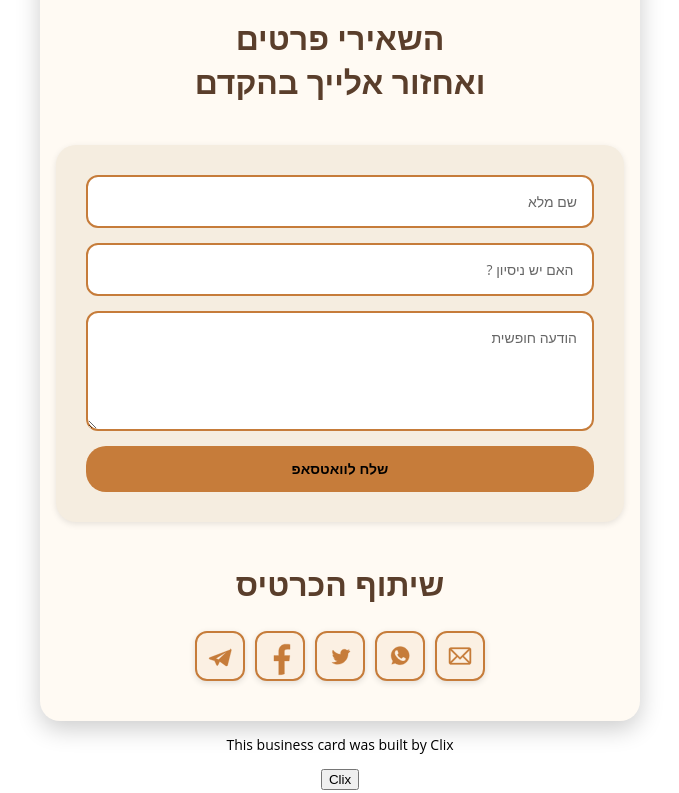
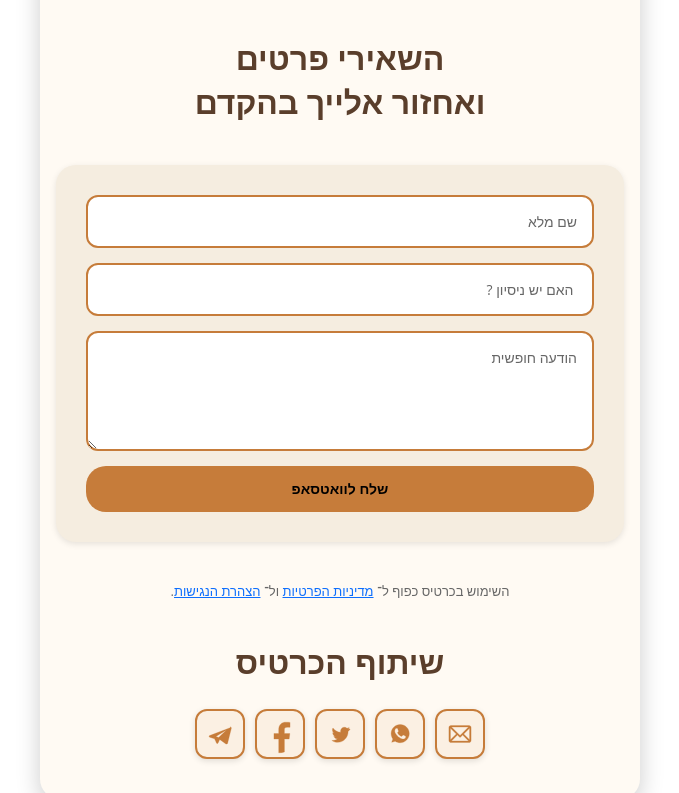
Before and after one commit to Nissim122/Nisim15, a plain HTML site: page public/cards/yaelNails/yael.html in a window 1280 px wide. Shown: the part 2231-3024 px from the top of the page, without its empty margins (300-979 px from the left). Drawn offline with nearby package versions, Linux system fonts and the light colour scheme.

Commit message:
עדכון יעל חן בהתאם לקבצים

```diff
--- a/public/assets/base.css
+++ b/public/assets/base.css
@@ -404,6 +404,7 @@ strong {
   cursor: pointer;
   transition: background-color 0.3s ease;
   margin-top: var(--scroll-btn-margin-top, 20px);
+  margin-bottom: var(--scroll-btn-margin-bottom, 20px); /* ריווח תחתון */
 }
 
 .scroll-to-contact-btn:hover,
--- a/public/cards/yaelNails/yael.html
+++ b/public/cards/yaelNails/yael.html
@@ -317,6 +317,16 @@
     </button>
   </form>
 </div>
+  <!-- שורת טקסט קטנה קבועה -->
+  <p class="legal-note">
+    השימוש בכרטיס כפוף ל־
+    <a href="/pages/privacy.html" target="_blank" rel="noopener">מדיניות הפרטיות</a>
+    ול־
+    <a href="/pages/accessibility.html" target="_blank" rel="noopener">הצהרת הנגישות</a>.
+  </p>
+</footer>
+
+
 
 
 <!-- ✅ שיתוף -->
```
